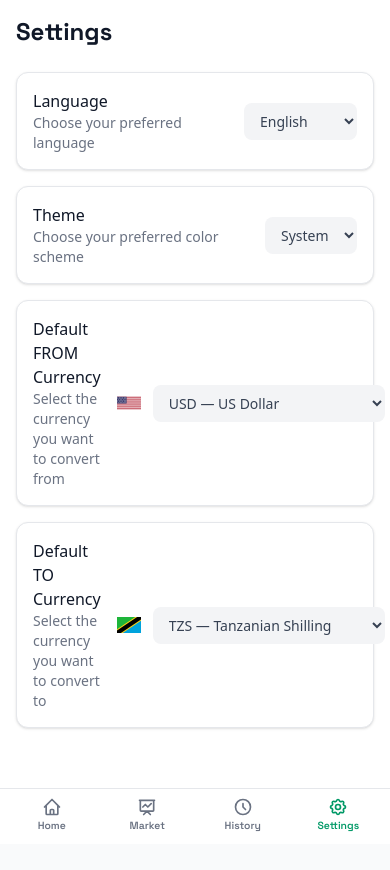
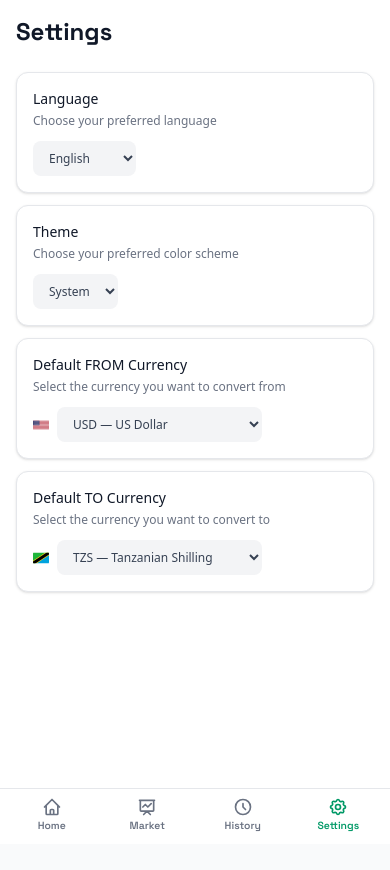
Before and after one commit to eddietal2/EAX, a SvelteKit app in the folder etz/: page /settings in a window 390 px wide. Shown: the top 870 px of the page. Built offline with nearby package versions, Linux system fonts and the light colour scheme.

Commit message:
Refined Mobile Settings Page

```diff
--- a/etz/src/routes/settings/+page.svelte
+++ b/etz/src/routes/settings/+page.svelte
@@ -33,20 +33,20 @@
 	<div class="p-4 md:p-8 max-w-4xl mx-auto">
 	<h1 class="text-2xl font-bold text-gray-900 dark:text-white mb-6">{t('settings.title')}</h1>
 
-	<div class="space-y-4">
+	<div class="space-y-3">
 		<!-- Language Selection -->
 		<div class="bg-white dark:bg-gray-900 rounded-xl shadow-sm border border-gray-200 dark:border-gray-800 p-4">
-			<div class="flex items-center justify-between gap-4">
-				<div>
-					<p class="font-medium text-gray-900 dark:text-white">{t('settings.language')}</p>
-					<p class="text-sm text-gray-500 dark:text-gray-400">{t('settings.languageDescription')}</p>
+			<div class="flex flex-col md:flex-row md:items-center md:justify-between gap-3 md:gap-4">
+				<div class="flex-1">
+					<p class="font-medium text-gray-900 dark:text-white text-sm">{t('settings.language')}</p>
+					<p class="text-xs text-gray-500 dark:text-gray-400 mt-1">{t('settings.languageDescription')}</p>
 				</div>
-				<div class="flex items-center gap-3 relative">
+				<div class="flex items-center gap-3 relative shrink-0">
 					<select
 						bind:value={selectedLanguage}
 						onchange={updateLanguage}
 						disabled={isChangingLanguage}
-						class="bg-gray-100 dark:bg-gray-800 border-0 rounded-lg px-3 py-2 text-sm font-medium text-gray-700 dark:text-gray-300 disabled:opacity-50 disabled:cursor-not-allowed"
+						class="bg-gray-100 dark:bg-gray-800 border-0 rounded-lg px-3 py-2 text-xs md:text-sm font-medium text-gray-700 dark:text-gray-300 disabled:opacity-50 disabled:cursor-not-allowed"
 					>
 						{#each languages as lang}
 							<option value={lang.code}>{lang.nativeName}</option>
@@ -66,16 +66,16 @@
 
 		<!-- Theme Selection -->
 		<div class="bg-white dark:bg-gray-900 rounded-xl shadow-sm border border-gray-200 dark:border-gray-800 p-4">
-			<div class="flex items-center justify-between gap-4">
-				<div>
-					<p class="font-medium text-gray-900 dark:text-white">{t('settings.theme')}</p>
-					<p class="text-sm text-gray-500 dark:text-gray-400">{t('settings.themeDescription')}</p>
+			<div class="flex flex-col md:flex-row md:items-center md:justify-between gap-3 md:gap-4">
+				<div class="flex-1">
+					<p class="font-medium text-gray-900 dark:text-white text-sm">{t('settings.theme')}</p>
+					<p class="text-xs text-gray-500 dark:text-gray-400 mt-1">{t('settings.themeDescription')}</p>
 				</div>
-				<div class="flex items-center gap-3">
+				<div class="flex items-center gap-3 shrink-0">
 					<select
 						bind:value={selectedTheme}
 						onchange={() => themeStore.setTheme(selectedTheme)}
-						class="bg-gray-100 dark:bg-gray-800 border-0 rounded-lg px-3 py-2 text-sm font-medium text-gray-700 dark:text-gray-300"
+						class="bg-gray-100 dark:bg-gray-800 border-0 rounded-lg px-3 py-2 text-xs md:text-sm font-medium text-gray-700 dark:text-gray-300"
 					>
 						<option value="light">{t('settings.themeLight')}</option>
 						<option value="dark">{t('settings.themeDark')}</option>
@@ -87,14 +87,14 @@
 
 		<!-- Default FROM Currency -->
 		<div class="bg-white dark:bg-gray-900 rounded-xl shadow-sm border border-gray-200 dark:border-gray-800 p-4">
-			<div class="flex items-center justify-between gap-4">
-				<div>
-					<p class="font-medium text-gray-900 dark:text-white">{t('settings.defaultFromCurrency')}</p>
-					<p class="text-sm text-gray-500 dark:text-gray-400">{t('settings.defaultFromDescription')}</p>
+			<div class="flex flex-col md:flex-row md:items-center md:justify-between gap-3 md:gap-4">
+				<div class="flex-1">
+					<p class="font-medium text-gray-900 dark:text-white text-sm">{t('settings.defaultFromCurrency')}</p>
+					<p class="text-xs text-gray-500 dark:text-gray-400 mt-1">{t('settings.defaultFromDescription')}</p>
 				</div>
-				<div class="flex items-center gap-3">
-					<FlagIcon code={selectedFromCurrency} size="md" />
-					<select bind:value={selectedFromCurrency} onchange={updateDefaultFromCurrency} class="bg-gray-100 dark:bg-gray-800 border-0 rounded-lg px-3 py-2 text-sm font-medium text-gray-700 dark:text-gray-300">
+				<div class="flex items-center gap-2 md:gap-3 shrink-0">
+					<FlagIcon code={selectedFromCurrency} size="sm" />
+					<select bind:value={selectedFromCurrency} onchange={updateDefaultFromCurrency} class="bg-gray-100 dark:bg-gray-800 border-0 rounded-lg px-3 py-2 text-xs md:text-sm font-medium text-gray-700 dark:text-gray-300">
 						{#each currencyOptions as option}
 							<option value={option.code}>{option.code} — {option.name}</option>
 						{/each}
@@ -105,14 +105,14 @@
 
 		<!-- Default TO Currency -->
 		<div class="bg-white dark:bg-gray-900 rounded-xl shadow-sm border border-gray-200 dark:border-gray-800 p-4">
-			<div class="flex items-center justify-between gap-4">
-				<div>
-					<p class="font-medium text-gray-900 dark:text-white">{t('settings.defaultToCurrency')}</p>
-					<p class="text-sm text-gray-500 dark:text-gray-400">{t('settings.defaultToDescription')}</p>
+			<div class="flex flex-col md:flex-row md:items-center md:justify-between gap-3 md:gap-4">
+				<div class="flex-1">
+					<p class="font-medium text-gray-900 dark:text-white text-sm">{t('settings.defaultToCurrency')}</p>
+					<p class="text-xs text-gray-500 dark:text-gray-400 mt-1">{t('settings.defaultToDescription')}</p>
 				</div>
-				<div class="flex items-center gap-3">
-					<FlagIcon code={selectedToCurrency} size="md" />
-					<select bind:value={selectedToCurrency} onchange={updateDefaultToCurrency} class="bg-gray-100 dark:bg-gray-800 border-0 rounded-lg px-3 py-2 text-sm font-medium text-gray-700 dark:text-gray-300">
+				<div class="flex items-center gap-2 md:gap-3 shrink-0">
+					<FlagIcon code={selectedToCurrency} size="sm" />
+					<select bind:value={selectedToCurrency} onchange={updateDefaultToCurrency} class="bg-gray-100 dark:bg-gray-800 border-0 rounded-lg px-3 py-2 text-xs md:text-sm font-medium text-gray-700 dark:text-gray-300">
 						{#each currencyOptions as option}
 							<option value={option.code}>{option.code} — {option.name}</option>
 						{/each}
```
